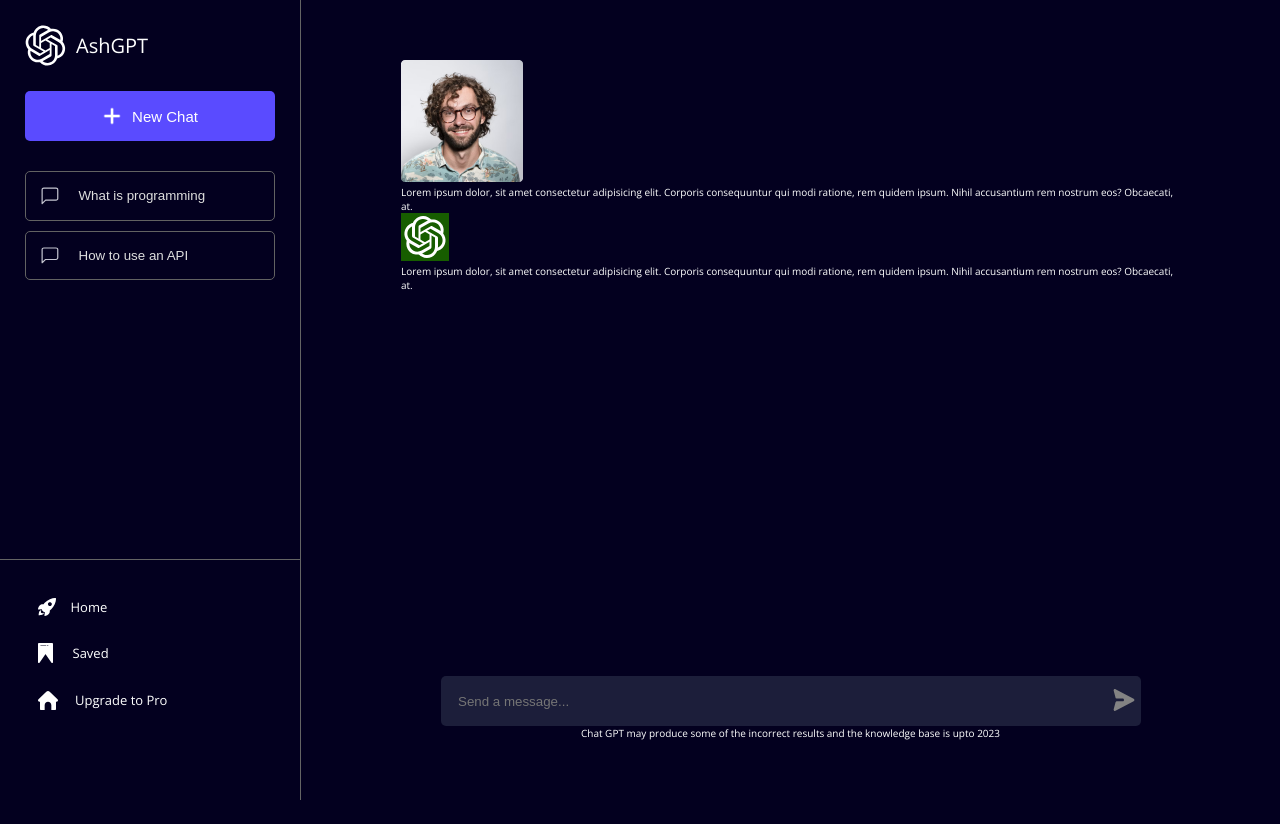
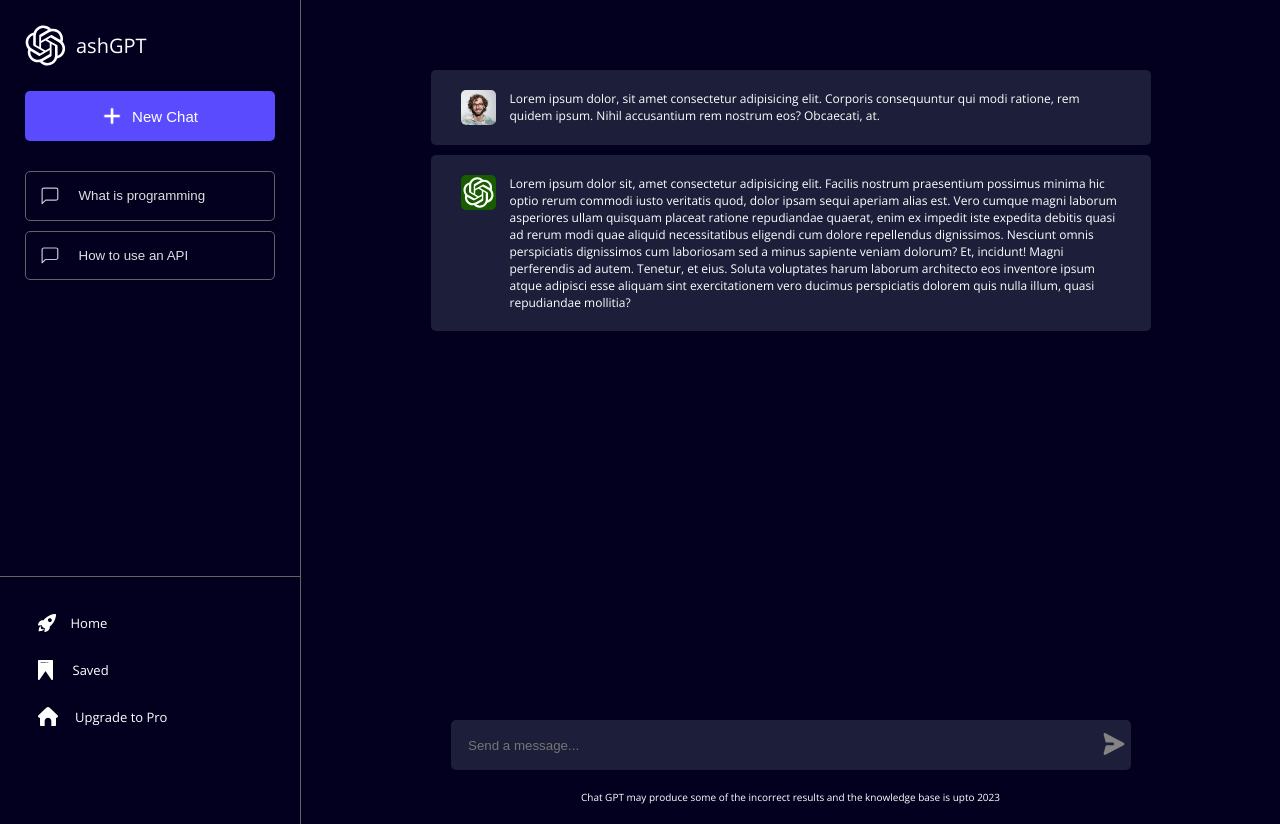
Before and after one commit to ashkam58/gpt-clone, a React (Create React App) app in the folder clone/: page / in a window 1280 px wide. Before the commit the page ends 800 px from the top, so only its background shows below. Built offline with nearby package versions, Linux system fonts and the light colour scheme.

Commit message:
completed the front end part, now moving to the next part i.r backend

```diff
--- a/clone/src/App.css
+++ b/clone/src/App.css
@@ -35,6 +35,7 @@
 }
 
 .brand{
+
     font-size: 2rem;
 }
 
@@ -70,6 +71,13 @@
     border-radius:0.5rem ;
 }
 
+.chatImg{
+    object-fit: cover;
+    width: 3.5rem;
+    margin-right: 1.4rem;
+    border-radius: 5px;
+}
+
 .query{
     display: flex;
     align-items: center;
@@ -83,6 +91,7 @@
 }
 
 .query>img{
+
     margin-right: 2rem;
     object-fit: cover;
     height: 1.75rem;
@@ -100,6 +109,7 @@
 }
 
 .listItemsImg{
+
     margin: 1rem;
     padding-right: 1rem;
 }
@@ -116,15 +126,40 @@
     align-items: center;
     flex-direction: column;
     margin: 6rem 10rem;
+    margin-bottom: 0;
 }
+
 
 .chatFooter{
     margin-top: auto;
     width: 100%;
     display: flex;
+    flex-direction: column;
     align-items: center;
     justify-content: center;
 
+}
+
+.chats{
+    overflow: hidden;
+    overflow-y: scroll;
+    scroll-behavior: smooth;
+    width: 100%;
+    max-width: 74rem;
+    height: calc(100vh - 14rem);
+
+}
+
+.chat{
+    margin: 1rem;
+    padding: 2rem 3rem;
+    font-size: 1.2rem;
+    display: flex;
+    align-items: flex-start;
+}
+
+.chats::-webkit-scrollbar {
+    width: 0; /* This will hide the scrollbar */
 }
 
 .inp>input{
@@ -135,15 +170,26 @@
 }
 
 .inp{
+
     padding: 0.5rem;
     background:rgba(28, 30, 58, 1);
     display: flex;
     align-items: center;
     border-radius: 0.5rem ;
-    width: 70rem;
+    width: 68rem;
 }
 .inp>input, .send{
 
     border: none;
     background: transparent;
 }
+
+.chatFooter>p{
+    margin: 2rem 0;
+
+}
+
+.bot{
+    background: rgba(28, 30, 58, 1);
+    border-radius: 0.5rem;
+}
--- a/clone/src/App.js
+++ b/clone/src/App.js
@@ -16,7 +16,7 @@
         <div className="upperSide">
           <div className="upperSideTop">
             <img src={gptLogo} alt="" className="logo" />
-            <span className="brand">AshGPT</span>
+            <span className="brand">ashGPT</span>
           </div>
           <button className="midBtn">
             <img src={addBtn} alt="" className="addBtn" />
@@ -50,21 +50,19 @@
       </div>
       <div className="main">
         <div className="chats">
-          <div className="chat">
-            <img src={userIcon} alt="" />
+          <div className="chat bot">
+            <img className='chatImg' src={userIcon} alt="" />
             <p className="txt">
               Lorem ipsum dolor, sit amet consectetur adipisicing elit. Corporis
               consequuntur qui modi ratione, rem quidem ipsum. Nihil accusantium
               rem nostrum eos? Obcaecati, at.
             </p>
 
-            <img src={gptImgLogo} alt="" />
+          </div>
+              <div className="chat bot"><img className='chatImg' src={gptImgLogo} alt="" />
             <p className="txt">
-              Lorem ipsum dolor, sit amet consectetur adipisicing elit. Corporis
-              consequuntur qui modi ratione, rem quidem ipsum. Nihil accusantium
-              rem nostrum eos? Obcaecati, at.
-            </p>
-          </div>
+              Lorem ipsum dolor sit, amet consectetur adipisicing elit. Facilis nostrum praesentium possimus minima hic optio rerum commodi iusto veritatis quod, dolor ipsam sequi aperiam alias est. Vero cumque magni laborum asperiores ullam quisquam placeat ratione repudiandae quaerat, enim ex impedit iste expedita debitis quasi ad rerum modi quae aliquid necessitatibus eligendi cum dolore repellendus dignissimos. Nesciunt omnis perspiciatis dignissimos cum laboriosam sed a minus sapiente veniam dolorum? Et, incidunt! Magni perferendis ad autem. Tenetur, et eius. Soluta voluptates harum laborum architecto eos inventore ipsum atque adipisci esse aliquam sint exercitationem vero ducimus perspiciatis dolorem quis nulla illum, quasi repudiandae mollitia?
+            </p></div>
         </div>
         <div className="chatFooter">
           <div className="inp">
@@ -73,8 +71,9 @@
               <img src={sendBtn} alt="Send" />
             </button>
           </div>
+          <p>Chat GPT may produce some of the incorrect results and the knowledge base is upto 2023</p>
         </div>
-        <p>Chat GPT may produce some of the incorrect results and the knowledge base is upto 2023</p>
+
       </div>
     </div>
   );
```
